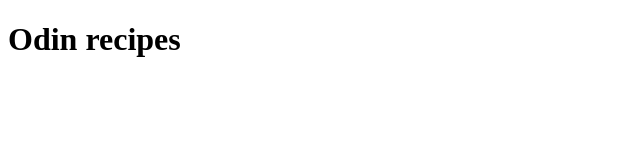
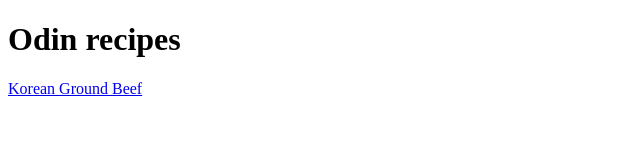
Before and after one commit to ergomln/odin-recipes, a plain HTML site: page index.html in a window 1280 px wide. Shown: the whole page, without its empty margins (0-640 px from the left). Drawn offline with Linux system fonts and the light colour scheme.

Commit message:
firs recipe linked in home page

```diff
--- a/index.html
+++ b/index.html
@@ -10,5 +10,6 @@
     </head>
     <body>
         <h1>Odin recipes</h1>
+        <a href="./recipes/korean-ground-beef.html" target="_blank">Korean Ground Beef</a>
     </body>
 </html>
```
